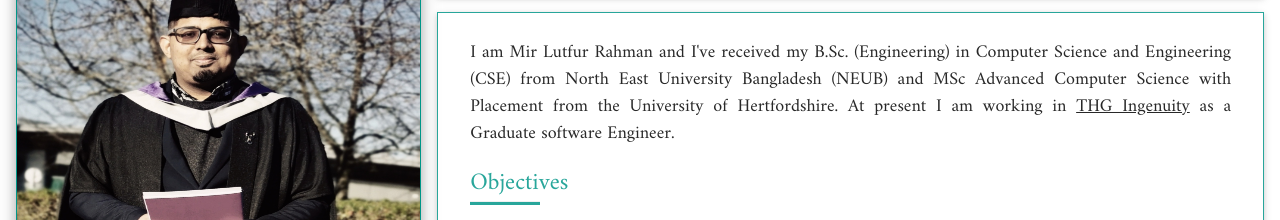
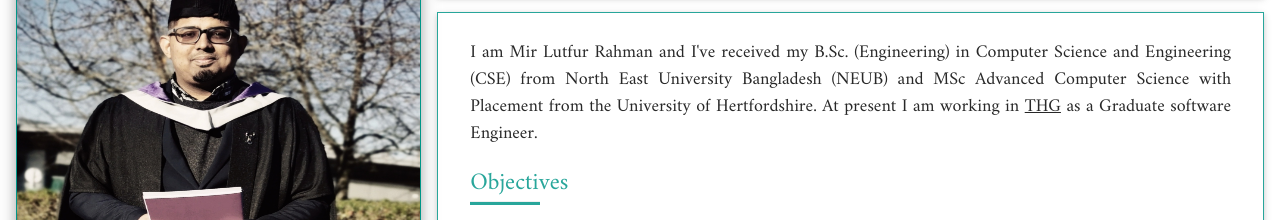
Before and after one commit to mlrahman/mlrahman.github.io, a plain HTML site: page index.html in a window 1280 px wide. Shown: the part 115-335 px from the top of the page. Drawn offline with nearby package versions, Linux system fonts and the light colour scheme; a script that the page names is missing.

Commit message:
18-12-22

```diff
--- a/index.html
+++ b/index.html
@@ -133,7 +133,7 @@
                 <div class="w3-container w3-padding w3-animate-zoom" id="section_1">
                     <p class="w3-large w3-justify">
                     I am Mir Lutfur Rahman and I've received my B.Sc. (Engineering) in Computer Science and Engineering (CSE) from North East University Bangladesh (NEUB)
-                  and MSc Advanced Computer Science with Placement from the University of Hertfordshire. At present I am working in <a href="https://www.thgingenuity.com/" target="_blank">THG Ingenuity</a> as a Graduate software Engineer.
+                  and MSc Advanced Computer Science with Placement from the University of Hertfordshire. At present I am working in <a href="https://www.thg.com/" target="_blank">THG</a> as a Graduate software Engineer.
                     </p>
 
                     <h3 style="margin:0px;" class="w3-text-teal">Objectives<br>
@@ -164,7 +164,7 @@
                     <div class="w3-container" style="padding:0px;margin:13px 0px 6px 0px;">
                         <p style="margin:0px;" class="w3-xlarge"><b>Graduate Software Engineer</b></p>
                         <p class="w3-medium w3-text-teal" style="margin:0px;">Oct, 2022 - Present</p>
-                        <p class="w3-xlarge" style="margin:0px;">THG Ingenuity</p>
+                        <p class="w3-xlarge" style="margin:0px;">THG</p>
                         <p class="w3-medium w3-justify w3-text-grey" style="margin:0px;">
                              - Work on a variety of bleeding edge technologies including distributed computing, natural language, machine learning and artificial intelligence</br>
                              - Work on a wide variety of exciting and technically challenging projects
```
